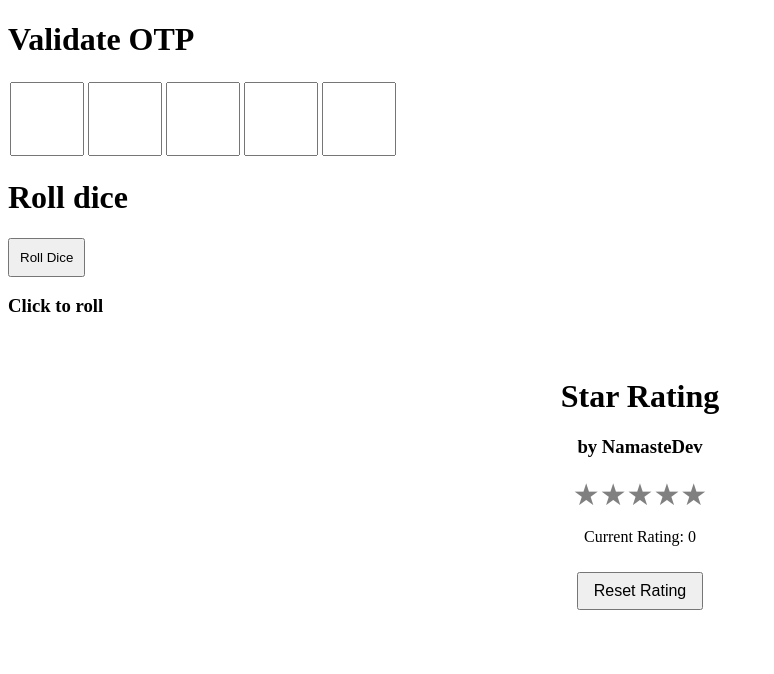
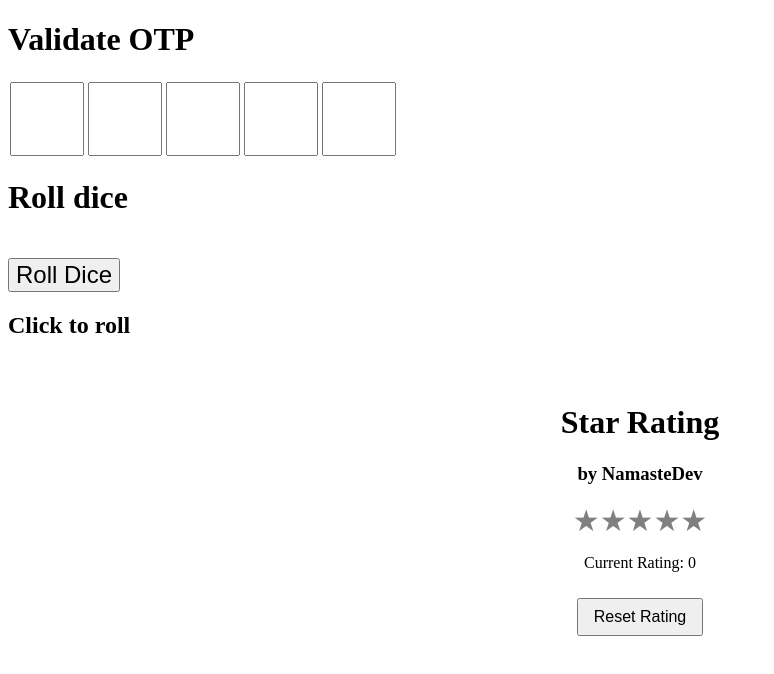
Before and after one commit to Kishore-L13/Namaste_react_Practice, a React (Vite) app: page / in a window 1280 px wide. Shown: the top 674 px of the page, without its empty margins (0-774 px from the left). Built offline with nearby package versions, Linux system fonts and the light colour scheme.

Commit message:
Dice roller

```diff
--- a/src/Project/Dice_roller.jsx
+++ b/src/Project/Dice_roller.jsx
@@ -9,8 +9,8 @@ const Roller = ()=>{
   return (
     <div>
         <h1>Roll dice</h1>
-        <button style={{textAlign:"center",padding:"10px"}} onClick={Roller}>Roll Dice</button>
-        <h3>{rolldice!==null?`🎲 ${rolldice}`:"Click to roll"}</h3>
+        <button style={{marginTop: "20px", fontSize: "24px" }} onClick={Roller}>Roll Dice</button>
+        <h3 style={{marginTop: "20px", fontSize: "24px" }}>{rolldice!==null?`🎲 ${rolldice}`:"Click to roll"}</h3>
     </div>
   )
 }
```
